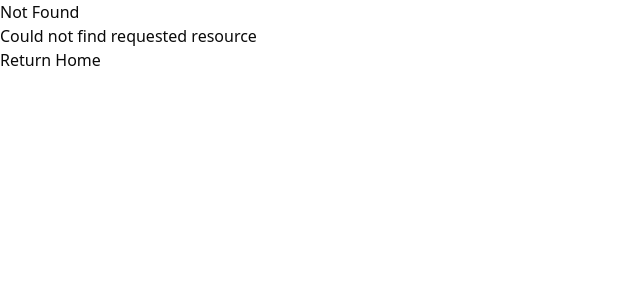
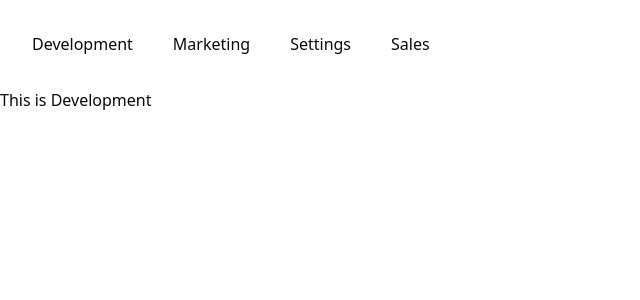
Before and after one commit to ShuvoSW/Web-development, a Next.js app in the folder Milestone -5/blog-site-client/: page /development in a window 1280 px wide. Before the commit this address had no page. Shown: the top 300 px of the page, without its empty margins (0-640 px from the left). Built offline with nearby package versions, Linux system fonts and the light colour scheme.

Commit message:
Practice

```diff
--- /dev/null
+++ b/Milestone -5/blog-site-client/src/app/(practice)/development/page.tsx
@@ -0,0 +1,7 @@
+export default function Development() {
+  return (
+    <div>
+      <h1>This is Development</h1>
+    </div>
+  );
+}
--- /dev/null
+++ b/Milestone -5/blog-site-client/src/app/(practice)/development/settings/page.tsx
@@ -0,0 +1,7 @@
+export default function Settings() {
+  return (
+    <div>
+      <h1>This is Settings</h1>
+    </div>
+  );
+}
--- /dev/null
+++ b/Milestone -5/blog-site-client/src/app/(practice)/layout.tsx
@@ -0,0 +1,18 @@
+import Link from "next/link";
+
+export default function PracticeLayout({ children }: {
+    children: React.ReactNode;
+}) {
+    return (
+        <div>
+           <nav className="flex gap-10 m-8">
+             <Link className="hover:underline" href="/development">Development</Link>
+            <Link className="hover:underline" href="/marketing">Marketing</Link>
+            <Link className="hover:underline" href="/development/settings">Settings</Link>
+            <Link className="hover:underline" href="/sales">Sales</Link>
+           </nav>
+
+            {children}
+        </div>
+    );
+}
--- /dev/null
+++ b/Milestone -5/blog-site-client/src/app/(practice)/marketing/page.tsx
@@ -0,0 +1,7 @@
+export default function Marketing() {
+  return (
+    <div>
+      <h1>This is Marketing</h1>
+    </div>
+  );
+}
--- /dev/null
+++ b/Milestone -5/blog-site-client/src/app/(practice)/sales/page.tsx
@@ -0,0 +1,7 @@
+export default function Sales() {
+  return (
+    <div>
+      <h1>This is Sales</h1>
+    </div>
+  );
+}
```
